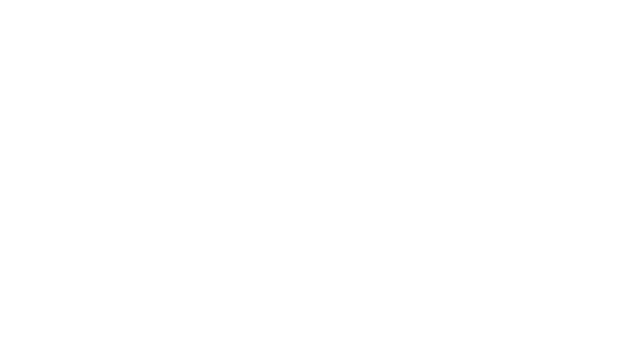
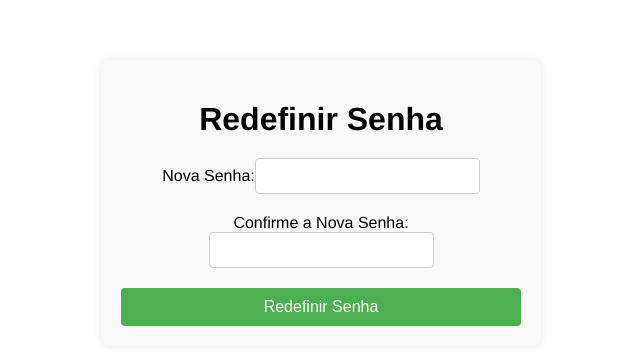
Before and after one commit to cristianfelk/API-HORUS, a Vue app in the folder front-end/: page /reset-password in a window 1280 px wide. Before the commit this address had no page. Shown: the top 364 px of the page, without its empty margins (319-959 px from the left). Built offline with nearby package versions, Linux system fonts and the light colour scheme.

Commit message:
feat: criado tela de nova senha

```diff
--- a/front-end/src/router/index.js
+++ b/front-end/src/router/index.js
@@ -12,6 +12,7 @@ import EditMunicipio from '@/views/EditMunicipio.vue';
 import LogradouroManagement from '@/views/LogradouroManagement.vue'
 import CreateLogradouro from '@/views/CreateLogradouro.vue';
 import EditLogradouro from '@/views/EditLogradouro.vue';
+import ResetPassword from '@/views/ResetPassword.vue';
 
 const router = createRouter({
   history: createWebHistory(import.meta.env.BASE_URL),
@@ -28,6 +29,11 @@ const router = createRouter({
           next();
         }
       },
+    },
+    {
+      path: '/reset-password',
+      name: 'reset-password',
+      component: ResetPassword,
     },
     {
       path: '/recover-password',
--- a/front-end/src/services/apiService.js
+++ b/front-end/src/services/apiService.js
@@ -50,7 +50,7 @@ export const logout = () => {
 // Recuperação de Senha
 export const requestPasswordReset = (email) => apiClient.post('/recover-password', { email });
 export const verifyResetCode = (token) => apiClient.post('/verify-reset-code', { token });
-export const resetPassword = (userId, token, newPassword) => apiClient.post('/reset-password', { userId, token, newPassword });
+export const resetPassword = (token, newPassword) => apiClient.post('/reset-password', {token, newPassword });
 
 // Municípios
 export const getMunicipios = (params) => apiClient.get('/municipio', { params });
--- /dev/null
+++ b/front-end/src/views/ResetPassword.vue
@@ -0,0 +1,133 @@
+<template>
+    <div class="reset-password">
+      <h1>Redefinir Senha</h1>
+      <form @submit.prevent="resetPassword">
+        <div>
+          <label for="new-password">Nova Senha:</label>
+          <input type="password" v-model="newPassword" id="new-password" required />
+        </div>
+        <div>
+          <label for="confirm-password">Confirme a Nova Senha:</label>
+          <input type="password" v-model="confirmPassword" id="confirm-password" required />
+        </div>
+        <button type="submit" :disabled="isLoading">
+          {{ isLoading ? 'Redefinindo...' : 'Redefinir Senha' }}
+        </button>
+      </form>
+      <p v-if="errorMessage" class="error">{{ errorMessage }}</p>
+      <p v-if="successMessage" class="success">{{ successMessage }}</p>
+    </div>
+  </template>
+
+  <script>
+  import { ref } from 'vue';
+  import { useRouter } from 'vue-router';
+  import { resetPassword } from '../services/apiService.js';
+
+  export default {
+    name: 'ResetPassword',
+    setup() {
+      const newPassword = ref('');
+      const confirmPassword = ref('');
+      const errorMessage = ref('');
+      const successMessage = ref('');
+      const isLoading = ref(false);
+      const router = useRouter();
+
+      const resetPassword = async () => {
+        if (newPassword.value !== confirmPassword.value) {
+          errorMessage.value = 'As senhas não coincidem.';
+          return;
+        }
+
+        isLoading.value = true;
+        errorMessage.value = '';
+        successMessage.value = '';
+
+        try {
+          await resetPassword(newPassword.value);
+          successMessage.value = 'Senha redefinida com sucesso!';
+          setTimeout(() => {
+            router.push('/');
+          }, 2000);
+        } catch (error) {
+          errorMessage.value = 'Ocorreu um erro ao redefinir a senha. Tente novamente mais tarde.';
+        } finally {
+          isLoading.value = false;
+        }
+      };
+
+      return {
+        newPassword,
+        confirmPassword,
+        errorMessage,
+        successMessage,
+        isLoading,
+        resetPassword,
+      };
+    },
+  };
+  </script>
+
+  <style scoped>
+  .reset-password {
+    max-width: 400px;
+    margin: 50px auto;
+    padding: 20px;
+    border-radius: 8px;
+    box-shadow: 0 0 10px rgba(0, 0, 0, 0.1);
+    background-color: #f9f9f9;
+  }
+
+  h1 {
+    text-align: center;
+    margin-bottom: 20px;
+  }
+
+  form {
+    display: flex;
+    flex-direction: column;
+  }
+
+  label {
+    margin-bottom: 8px;
+  }
+
+  input {
+    padding: 8px;
+    font-size: 16px;
+    border: 1px solid #ccc;
+    border-radius: 4px;
+    margin-bottom: 20px;
+  }
+
+  button {
+    padding: 10px;
+    font-size: 16px;
+    color: white;
+    background-color: #4CAF50;
+    border: none;
+    border-radius: 4px;
+    cursor: pointer;
+  }
+
+  button:disabled {
+    background-color: #9e9e9e;
+  }
+
+  button:not(:disabled):hover {
+    background-color: #45a049;
+  }
+
+  .error {
+    color: red;
+    text-align: center;
+    margin-top: 15px;
+  }
+
+  .success {
+    color: green;
+    text-align: center;
+    margin-top: 15px;
+  }
+  </style>
```
Also changed, not shown: 1 other file (tests, documents, lock files or other folders).
